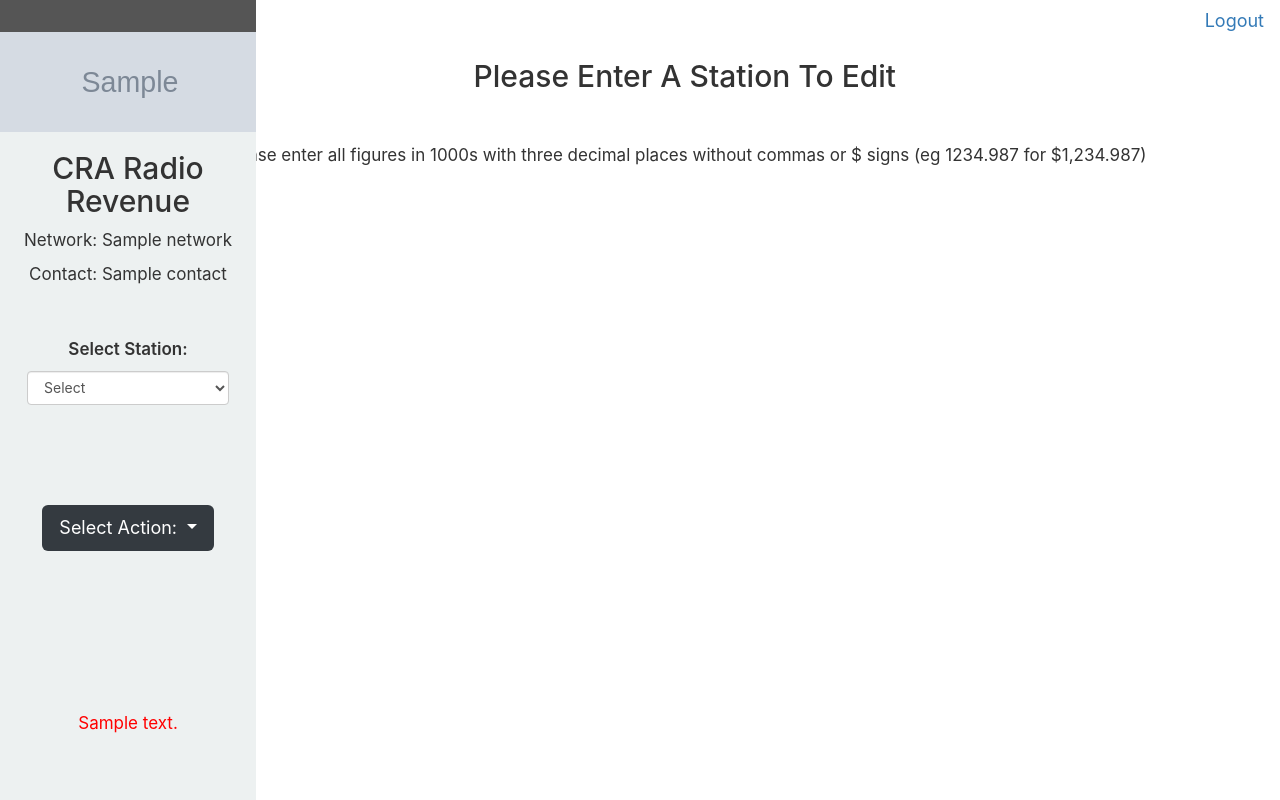
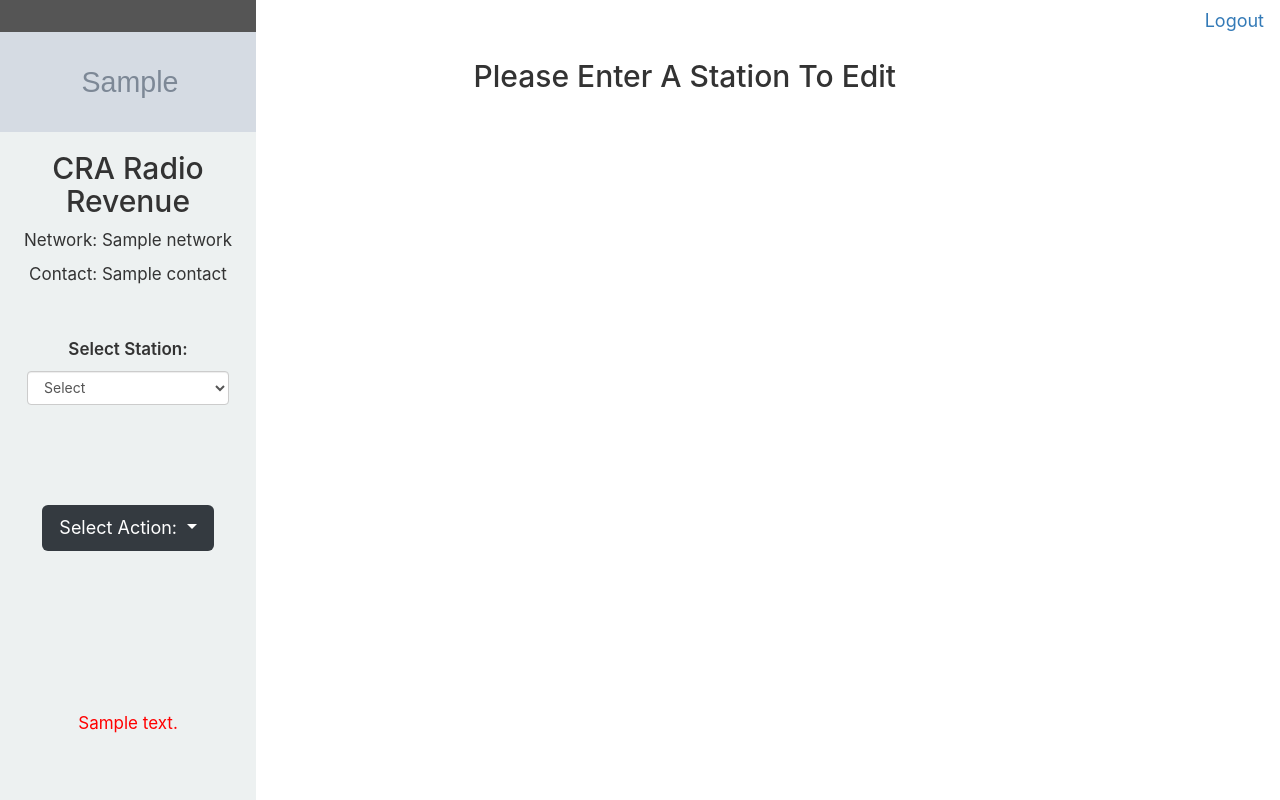
Before and after one commit to anubhavjetley2424/AWS_Deploy, a Flask app: template templates/edit_default.html in a window 1280 px wide. Run offline with Flask 2, Linux system fonts and the light colour scheme; tables that the repository leaves empty hold one stand-in row (values such as "Sample post"); the template is opened without the code that fills it: values that come from a table or form of the project are taken from there, most other values are stand-ins (such as "Sample title", 1, 10 or a date in 2020); grey boxes marked "Sample" are stand-in pictures; some libraries are stand-ins or nearby versions.

Commit message:
Update edit_default.html

```diff
--- a/templates/edit_default.html
+++ b/templates/edit_default.html
@@ -202,8 +202,7 @@
 
 
 
-  <br></br>
-  <p style="margin-left: 7%;">Please enter all figures in 1000s with three decimal places without commas or $ signs (eg 1234.987 for $1,234.987)</p>
+
 
 
 </div>
```
